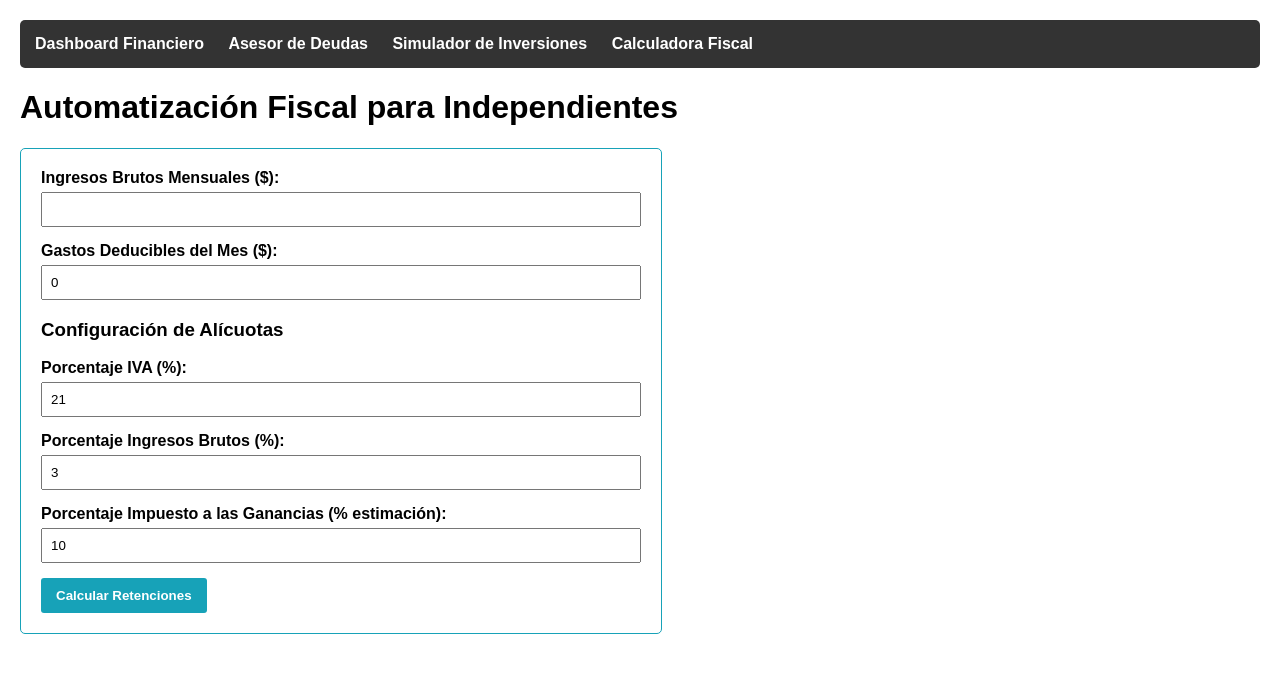
After one commit to LucasIGomez/gestor-financiero, a PHP site: page /app/views/calculadora_impuestos_view.php in a window 1280 px wide. The commit adds this page. Shown: the top 673 px of the page. Run offline with PHP 8.4, Linux system fonts and the light colour scheme.

Commit message:
feat: implementacion de vista y enrutamiento para modulo de automatizacion fiscal

```diff
--- /dev/null
+++ b/app/views/calculadora_impuestos_view.php
@@ -0,0 +1,76 @@
+<!DOCTYPE html>
+<html lang="es">
+<head>
+    <meta charset="UTF-8">
+    <meta name="viewport" content="width=device-width, initial-scale=1.0">
+    <title>Calculadora Fiscal - Gestor Financiero</title>
+    <style>
+        body { font-family: Arial, sans-serif; margin: 20px; }
+        nav { background-color: #333; padding: 15px; margin-bottom: 20px; border-radius: 5px; }
+        nav a { color: white; text-decoration: none; font-weight: bold; margin-right: 20px; }
+        .form-container { margin-bottom: 30px; padding: 20px; border: 1px solid #17a2b8; border-radius: 5px; max-width: 600px; }
+        .form-group { margin-bottom: 15px; }
+        .form-group label { display: block; margin-bottom: 5px; font-weight: bold; }
+        .form-group input { width: 100%; padding: 8px; box-sizing: border-box; }
+        button { padding: 10px 15px; background-color: #17a2b8; color: white; border: none; border-radius: 3px; cursor: pointer; font-weight: bold;}
+        button:hover { background-color: #138496; }
+        .resultados { padding: 20px; background-color: #f8f9fa; border-left: 5px solid #17a2b8; margin-top: 20px; }
+        .alerta { color: #dc3545; font-weight: bold; }
+    </style>
+</head>
+<body>
+    <nav>
+        <a href="index.php?action=dashboard">Dashboard Financiero</a>
+        <a href="index.php?action=deudas">Asesor de Deudas</a>
+        <a href="index.php?action=inversiones">Simulador de Inversiones</a>
+        <a href="index.php?action=impuestos">Calculadora Fiscal</a>
+    </nav>
+
+    <h1>Automatización Fiscal para Independientes</h1>
+
+    <div class="form-container">
+        <form action="index.php?action=impuestos" method="POST">
+            <div class="form-group">
+                <label>Ingresos Brutos Mensuales ($):</label>
+                <input type="number" step="0.01" name="ingresos_brutos" required min="0.01" value="<?= isset($_POST['ingresos_brutos']) ? $_POST['ingresos_brutos'] : '' ?>">
+            </div>
+            <div class="form-group">
+                <label>Gastos Deducibles del Mes ($):</label>
+                <input type="number" step="0.01" name="gastos_deducibles" required min="0" value="<?= isset($_POST['gastos_deducibles']) ? $_POST['gastos_deducibles'] : '0' ?>">
+            </div>
+
+            <h3>Configuración de Alícuotas</h3>
+            <div class="form-group">
+                <label>Porcentaje IVA (%):</label>
+                <input type="number" step="0.01" name="porcentaje_iva" required min="0" value="<?= isset($_POST['porcentaje_iva']) ? $_POST['porcentaje_iva'] : '21' ?>">
+            </div>
+            <div class="form-group">
+                <label>Porcentaje Ingresos Brutos (%):</label>
+                <input type="number" step="0.01" name="porcentaje_iibb" required min="0" value="<?= isset($_POST['porcentaje_iibb']) ? $_POST['porcentaje_iibb'] : '3' ?>">
+            </div>
+            <div class="form-group">
+                <label>Porcentaje Impuesto a las Ganancias (% estimación):</label>
+                <input type="number" step="0.01" name="porcentaje_ganancias" required min="0" value="<?= isset($_POST['porcentaje_ganancias']) ? $_POST['porcentaje_ganancias'] : '10' ?>">
+            </div>
+
+            <button type="submit">Calcular Retenciones</button>
+        </form>
+    </div>
+
+    <?php if (isset($resultados)): ?>
+        <?php if (is_string($resultados)): ?>
+            <p class="alerta"><?= $resultados ?></p>
+        <?php else: ?>
+            <div class="resultados">
+                <h2>Resumen de Obligaciones Fiscales</h2>
+                <p><strong>IVA a pagar:</strong> $<?= number_format($resultados['monto_iva'], 2) ?></p>
+                <p><strong>Ingresos Brutos a pagar:</strong> $<?= number_format($resultados['monto_iibb'], 2) ?></p>
+                <p><strong>Impuesto a las Ganancias estimado:</strong> $<?= number_format($resultados['monto_ganancias'], 2) ?></p>
+                <hr>
+                <h3 style="color: #dc3545;">Total Reserva Fiscal a Apartar: $<?= number_format($resultados['reserva_total'], 2) ?></h3>
+                <h3 style="color: #28a745;">Ingreso Neto Real (Bolsillo): $<?= number_format($resultados['ingreso_neto_real'], 2) ?></h3>
+            </div>
+        <?php endif; ?>
+    <?php endif; ?>
+</body>
+</html>
--- a/app/views/dashboard_view.php
+++ b/app/views/dashboard_view.php
@@ -20,8 +20,9 @@
 <body>
     <nav style="background-color: #333; padding: 15px; margin-bottom: 20px; border-radius: 5px;">
         <a href="index.php?action=dashboard" style="color: white; text-decoration: none; font-weight: bold; margin-right: 20px;">Dashboard Financiero</a>
-        <a href="index.php?action=deudas" style="color: white; text-decoration: none; font-weight: bold;">Asesor de Deudas</a>
-        <a href="index.php?action=inversiones" style="color: white; text-decoration: none; font-weight: bold;">Simulador de Inversiones</a>
+        <a href="index.php?action=deudas" style="color: white; text-decoration: none; font-weight: bold; margin-right: 20px;">Asesor de Deudas</a>
+        <a href="index.php?action=inversiones" style="color: white; text-decoration: none; font-weight: bold; margin-right: 20px;">Simulador de Inversiones</a>
+        <a href="index.php?action=impuestos" style="color: white; text-decoration: none; font-weight: bold;">Calculadora Fiscal</a>
     </nav>
 
     <h1>Dashboard Financiero</h1>
--- a/app/views/editar_deuda_view.php
+++ b/app/views/editar_deuda_view.php
@@ -58,7 +58,8 @@
     <nav style="background-color: #333; padding: 15px; margin-bottom: 20px; border-radius: 5px;">
         <a href="index.php?action=dashboard" style="color: white; text-decoration: none; font-weight: bold; margin-right: 20px;">Dashboard Financiero</a>
         <a href="index.php?action=deudas" style="color: white; text-decoration: none; font-weight: bold; margin-right: 20px;">Asesor de Deudas</a>
-        <a href="index.php?action=inversiones" style="color: white; text-decoration: none; font-weight: bold;">Simulador de Inversiones</a>
+        <a href="index.php?action=inversiones" style="color: white; text-decoration: none; font-weight: bold; margin-right: 20px;">Simulador de Inversiones</a>
+        <a href="index.php?action=impuestos" style="color: white; text-decoration: none; font-weight: bold;">Calculadora Fiscal</a>
     </nav>
 
     <h2>Modificar Registro de Deuda</h2>
```
Also changed, not shown: app/views/lista_deudas_view.php (+5 -4 lines), app/views/simulador_inversion_view.php (+5 -4 lines), index.php (+15 -0 lines).
